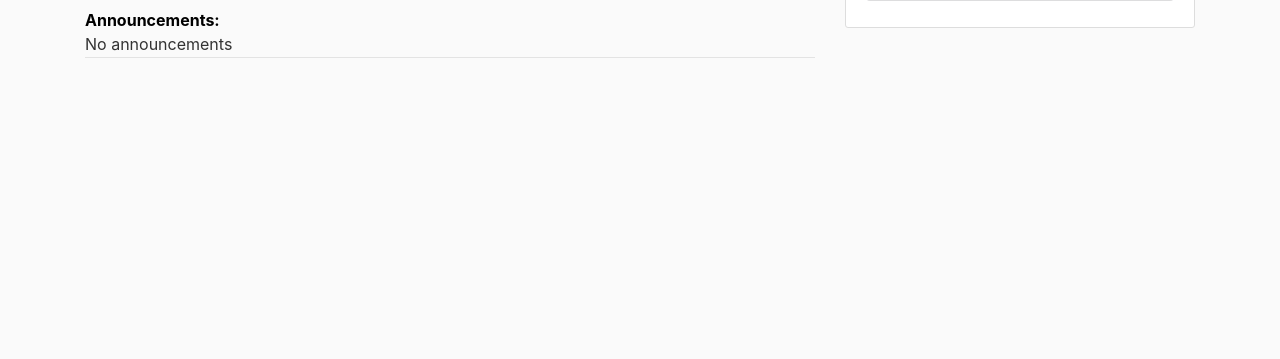
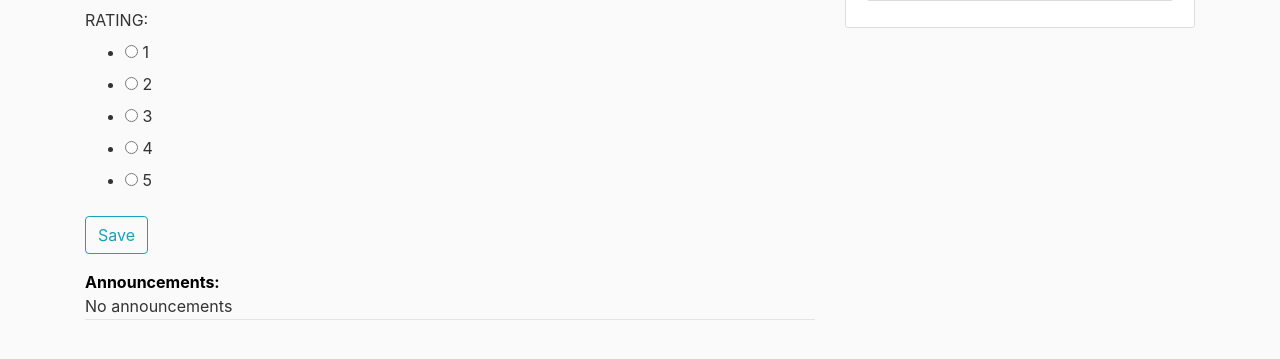
Before and after one commit to FunnyGames/event-manager, a Django app: template event_manager/event/templates/event/event.html in a window 1280 px wide. Shown: the part 344-703 px from the top of the page. Run offline with Django 3.2, Linux system fonts and the light colour scheme; the template is opened without the code that fills it: values that come from a table or form of the project are taken from there, others are empty; the visitor is signed in with stand-in values (Sample User, id 1); some libraries are stand-ins or nearby versions.

Commit message:
PM2020T26-69 Create API for rating event

```diff
--- a/event_manager/event/forms.py
+++ b/event_manager/event/forms.py
@@ -1,2 +1,18 @@
 from django import forms
-from models import CancelledEvent, EventUpdates
+from .models import CancelledEvent, EventUpdates,RateEvent
+from django.core.validators import MaxValueValidator, MinValueValidator
+
+RATE_CHOICES=[
+    ('1', '1'),
+    ('2', '2'),
+    ('3', '3'),
+    ('4', '4'),
+    ('5', '5'),
+    ]
+class RateEventForm(forms.ModelForm):
+
+    rate= forms.CharField(label='RATING:', widget=forms.RadioSelect(choices=RATE_CHOICES))
+
+    class Meta:
+        model = RateEvent
+        fields = ['rate']
--- a/event_manager/event/templates/event/event.html
+++ b/event_manager/event/templates/event/event.html
@@ -1,4 +1,4 @@
-{% extends "event/base.html" %}
+{% extends "event/base.html" %}{% load crispy_forms_tags %}
 {% block content %}
 {% if cancelled_event %}
 <div class="article-metadata" style="color: red !important;">
@@ -16,10 +16,23 @@
 </p>
 <p class="article-content"><b>Capacity:</b> {{ registered_users }} / {{ event.capacity }}</p>
 <p class="article-content"><b>Place:</b> {{ event.place }}</p>
-
 <p class="article-content"><b>Rating:</b> {{ ratings_avg.rate__avg }}/5 (by {{ ratings_counts }} users)</p>
-
-
+{% if user.id %}
+    {% if my_rating %}
+     <p class="article-content"><b>Rating by me:</b> {{ my_rating.rate }}</p>
+     {% else %}
+        <form method="POST">
+            {% csrf_token %}
+            <fieldset class="form-group">
+              {{ form }}
+            </fieldset>
+            <div class="form-group">
+              <button class="btn btn-outline-info" type="=submit">Save</button>
+            </div>
+          </form>
+     </p>
+     {% endif %}
+{% endif %}
 <div style="color: black !important; font-weight: bold;">Announcements:</div>
 {% if announcements|length > 0 %}
 {% for u in announcements %}
```
Also changed, not shown: event_manager/event/views.py (+25 -0 lines).
